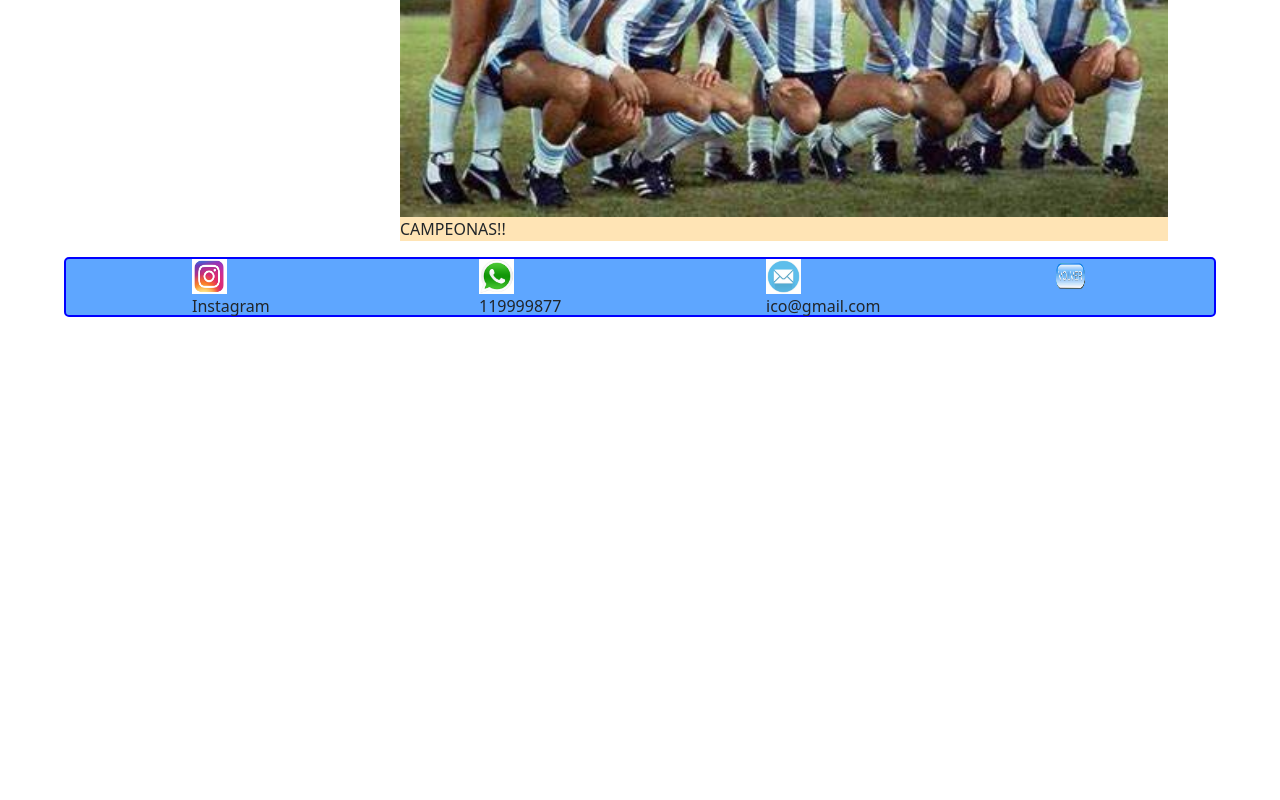
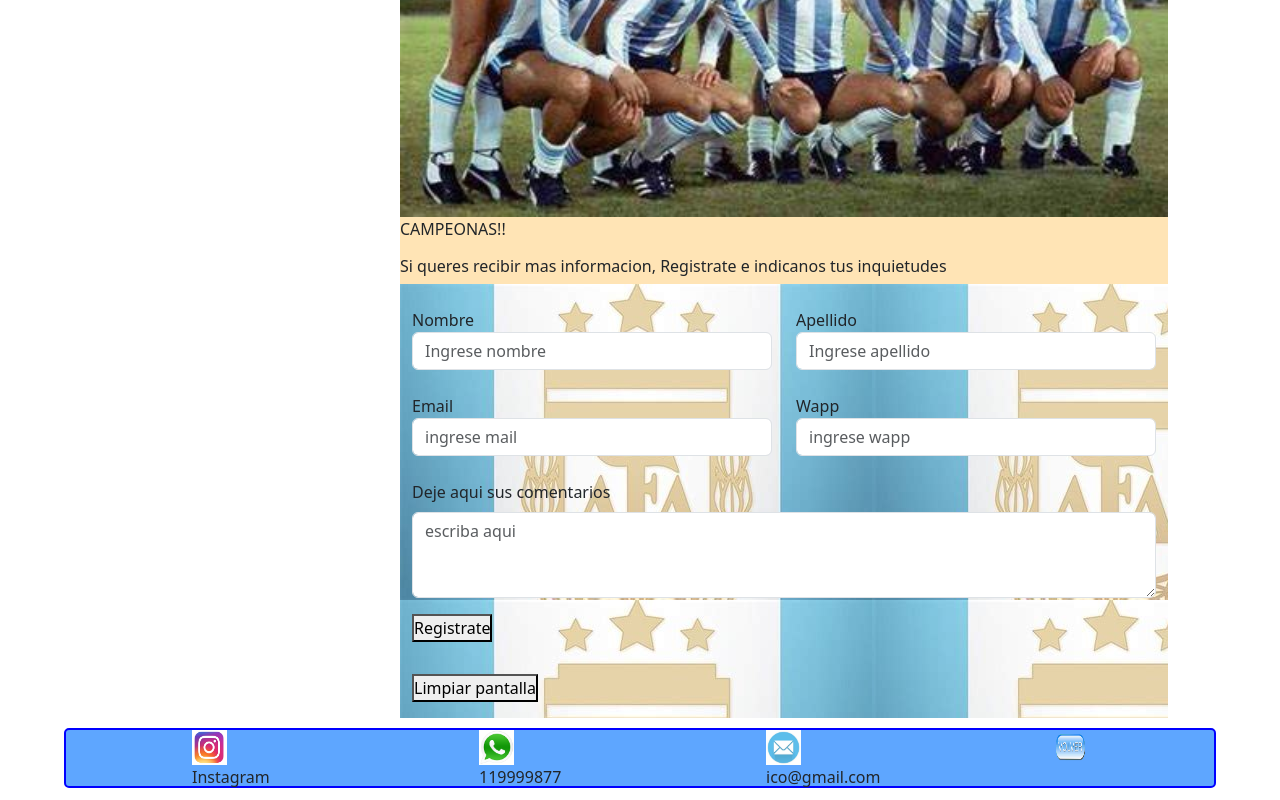
Before and after one commit to ignaciolopezbarg/Entrega1, a plain HTML site: page index.html in a window 1280 px wide. Shown: the part 1630-2430 px from the top of the page. Before the commit the page ends 1959 px from the top, so only its background shows below. Drawn offline with nearby package versions, Linux system fonts and the light colour scheme.

Commit message:
se agrego contacto

```diff
--- a/estilos/style.css
+++ b/estilos/style.css
@@ -125,3 +125,6 @@ ul {
   margin-top: 5px;
   background-color: lightblue;
 }
+.container{
+  background-image: url(../descargasWeb/escudo.jpeg);
+}
--- a/index.html
+++ b/index.html
@@ -85,6 +85,50 @@
           <p>CAMPEONAS!!</p>
       </div>
 
+      <h6> Si queres recibir mas informacion, Registrate e indicanos tus inquietudes</h6>
+      <section class="container">
+
+        <form class="row g-4 mt-2" action=" mailto: ignaciolopezbarg@hotmail.com" method="post">
+
+            <div class="col-6">
+                <label for="Nombre " class="form-name">Nombre</label>
+                <input type="text" class="form-control" id="nombre" placeholder="Ingrese nombre">
+            </div>
+
+            <div class="col-6">
+                <label for="Apellido " class="form-apellido">Apellido</label>
+                <input type="text" class="form-control" id="apellido" placeholder="Ingrese apellido">
+            </div>
+
+            <div class="col-6">
+                <label for="Email" class="email">Email</label>
+                <input type="email" class="form-control" id="Email" placeholder="ingrese mail">
+            </div>
+
+
+            <div class="col-6">
+                <label for="wapp" class="wapp">Wapp</label>
+                <input type="number" class="form-control" id="Wapp" placeholder="ingrese wapp">
+            </div>
+
+
+            <div class="textarea">
+                <label for="Textarea" class="form-label">Deje aqui sus comentarios</label>
+                <textarea class="form-control" id="FormControl" rows="3" placeholder="escriba aqui"></textarea>
+            </div>
+
+            <div class="col-8 mt-3 mb-3">
+                <button type="submit" class="btn-btn-primary">Registrate</button>
+                <a href="ignaciolopezbarg@hotmail.com"></a>
+            </div>
+
+            <div class="col-12 mt-3 mb-3">
+                <button type="reset" class="btn-btn-primary">Limpiar pantalla</button>
+            </div>
+
+        </form>
+
+      </section>
 
   </main>
 
```
